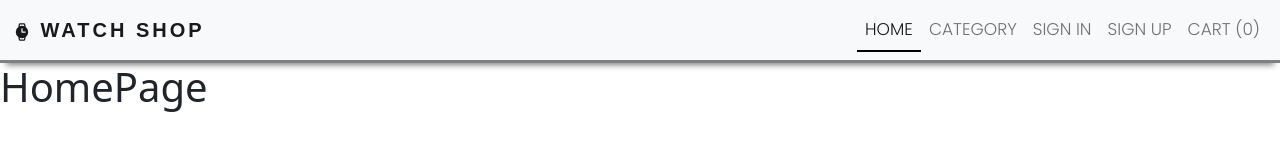
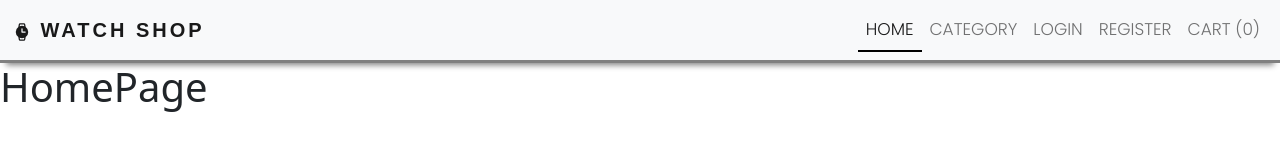
Before and after one commit to hahuyvu975/watch-shop, a React (Create React App) app in the folder client/: page / in a window 1280 px wide. Shown: the top 160 px of the page. Built offline with nearby package versions, Linux system fonts and the light colour scheme; the HTML template or start-up script is replaced by a standard one.

Commit message:
Fix UI layout Header

```diff
--- a/client/src/components/Layout/Header.js
+++ b/client/src/components/Layout/Header.js
@@ -1,6 +1,6 @@
 import React from 'react';
 import { NavLink, Link } from 'react-router-dom';
-import {PiWatchFill} from 'react-icons/pi';
+import { PiWatchFill } from 'react-icons/pi';
 const Header = () => {
     return (
         <>
@@ -10,7 +10,7 @@
                         <span className="navbar-toggler-icon" />
                     </button>
                     <div className="collapse navbar-collapse" id="navbarSupportedContent">
-                        <Link to="/" className="navbar-brand"><PiWatchFill style={{}}/> Watch Shop</Link>
+                        <Link to="/" className="navbar-brand"><PiWatchFill style={{}} /> Watch Shop</Link>
                         <ul className="navbar-nav ms-auto mb-2 mb-lg-0">
                             <li className="nav-item">
                                 <NavLink to="/" className="nav-link"  >Home</NavLink>
@@ -19,10 +19,10 @@
                                 <NavLink to="/category" className="nav-link" >Category</NavLink>
                             </li>
                             <li className="nav-item">
-                                <NavLink to="/signin" className="nav-link"  >Sign in</NavLink>
+                                <NavLink to="/login" className="nav-link"  >Login</NavLink>
                             </li>
                             <li className="nav-item">
-                                <NavLink to="/signup" className="nav-link" >Sign up</NavLink>
+                                <NavLink to="/register" className="nav-link" >Register</NavLink>
                             </li>
                             <li className="nav-item">
                                 <NavLink to="/cart" className="nav-link" >Cart (0)</NavLink>
```
